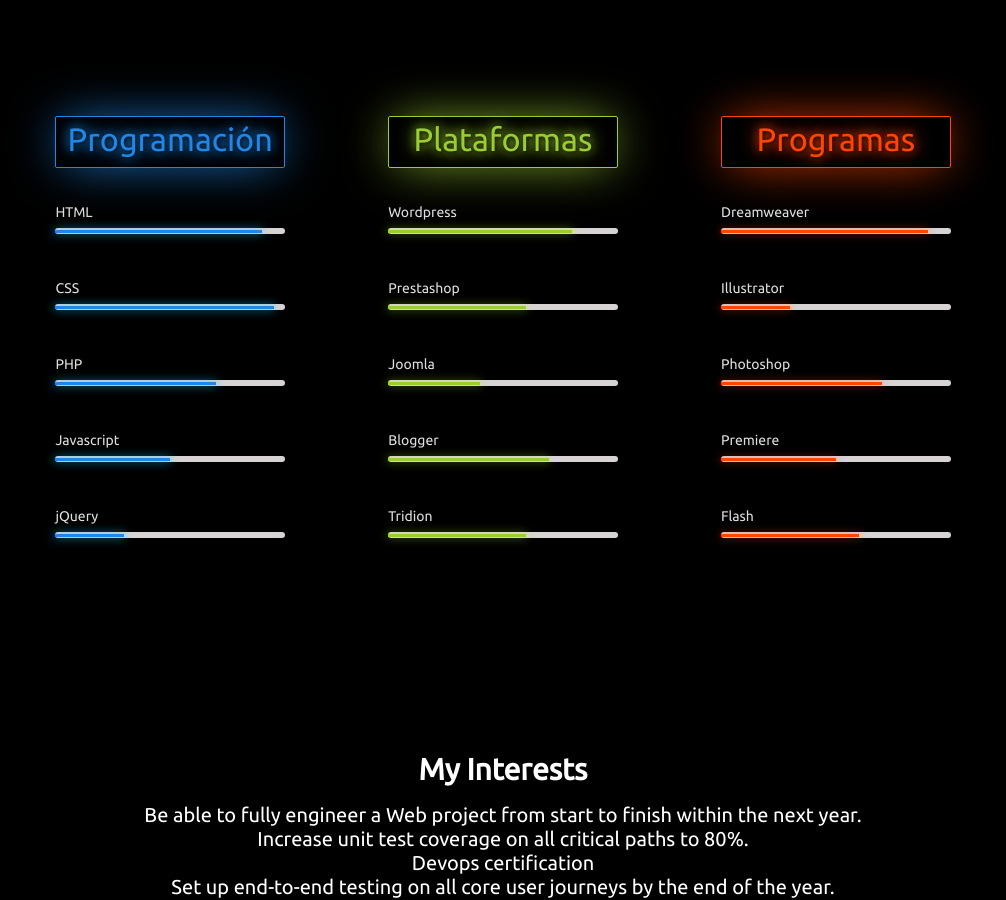
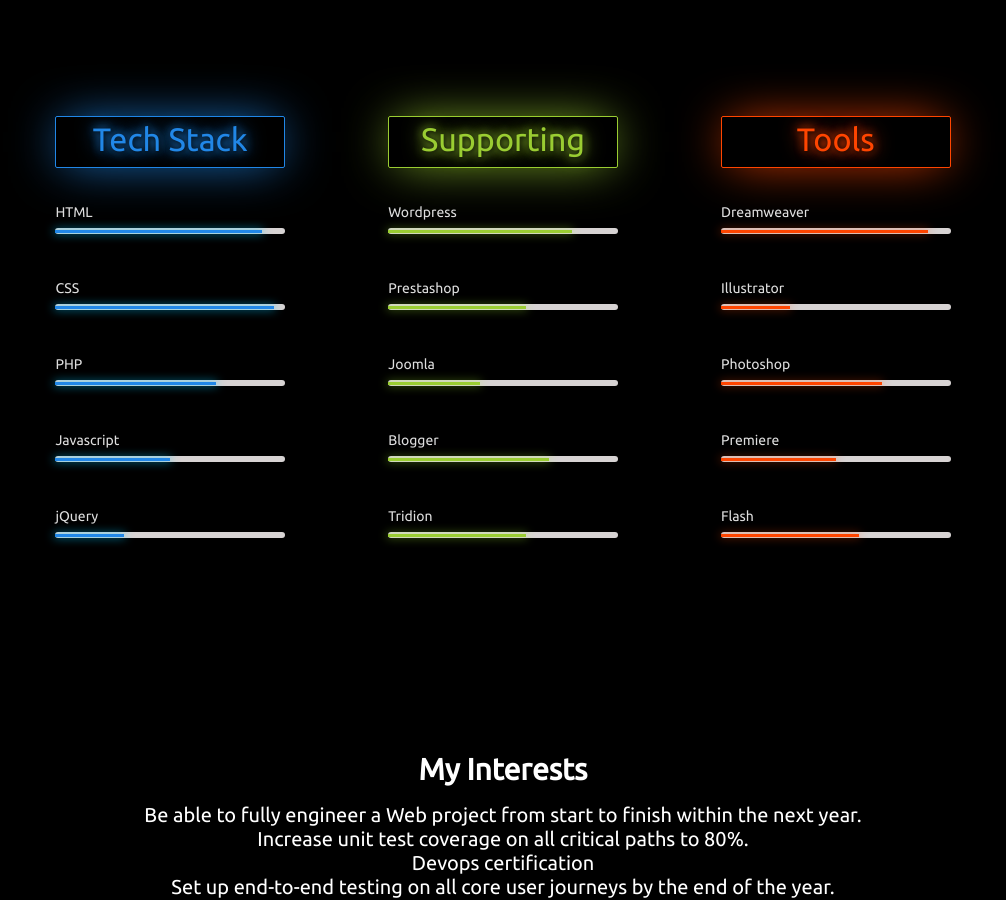
Before and after one commit to avaniklsjoshi/mama-repo, a React (Create React App) app in the folder apps/frontend-joshi/: page / in a window 1280 px wide. Shown: the part 906-1806 px from the top of the page, without its empty margins (137-1143 px from the left). Built offline with nearby package versions, Linux system fonts and the light colour scheme.

Commit message:
frontend-joshi: skills section title change

```diff
--- a/apps/frontend-joshi/src/Components/Views/LandingPage/skills.tsx
+++ b/apps/frontend-joshi/src/Components/Views/LandingPage/skills.tsx
@@ -6,7 +6,7 @@ export default function Skills() {
       <h1>Skills</h1>
       <div className="container">
         <div className="col">
-          <h4 className="titulo">Programación</h4>
+          <h4 className="titulo">Tech Stack</h4>
           <ul className="skill">
             <li>
               <span className="blueline html"></span>
@@ -31,7 +31,7 @@ export default function Skills() {
           </ul>
         </div>
         <div className="col">
-          <h4 className="plataformas titulo">Plataformas</h4>
+          <h4 className="plataformas titulo">Supporting</h4>
           <ul className="skill">
             <li>
               <span className="greenline wordpress"></span>
@@ -56,7 +56,7 @@ export default function Skills() {
           </ul>
         </div>
         <div className="col">
-          <h4 className="programas titulo">Programas</h4>
+          <h4 className="programas titulo">Tools</h4>
           <ul className="skill">
             <li>
               <span className="redline dreamweaver"></span>
```
Also changed, not shown: 1 other file (tests, documents, lock files or other folders).
